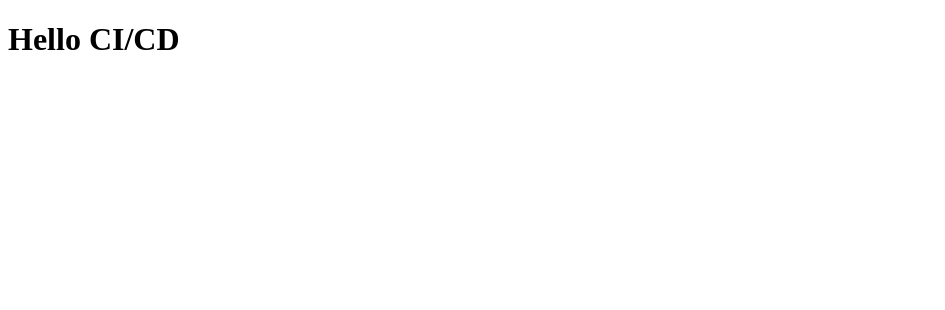
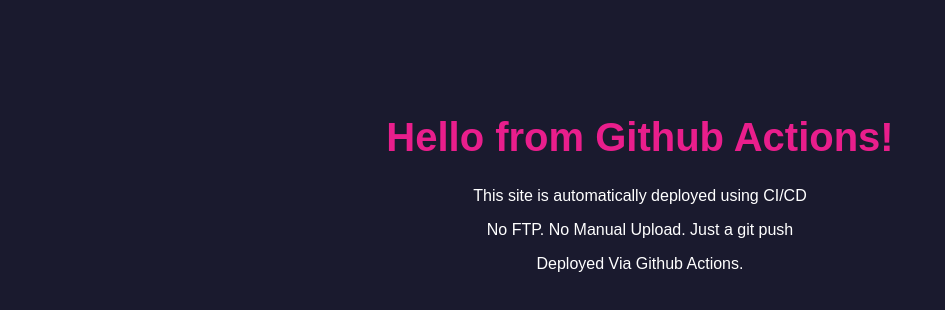
Before and after one commit to pranavrai18/my-cicd-first, a plain HTML site: page index.html in a window 1280 px wide. Shown: the whole page, without its empty margins (0-945 px from the left). Drawn offline with Linux system fonts and the light colour scheme.

Commit message:
added deploy yml

```diff
--- a/index.html
+++ b/index.html
@@ -1,11 +1,38 @@
 <!DOCTYPE html>
 <html lang="en">
 <head>
-    <meta charset="UTF-8">
-    <meta name="viewport" content="width=device-width, initial-scale=1.0">
-    <title>Document</title>
+<meta charset="UTF-8">
+<meta name="viewport" content="width=device-width, initial-scale=1.0">
+<title>My CI/CD Site</title>
+<style>
+body {
+background-color: #1a1a2e;
+color: white;
+font-family: Arial, sans-serif;
+text-align: center;
+padding: 80px 20px;
+}
+
+h1 {
+color: #e91e8c;
+font-size: 2.5em;
+}
+
+.badge {
+display: inline-block;
+background: #e91e8c;
+color: white;
+padding: 8px 20px;
+border-radius: 20px;
+margin-top: 20px;
+font-size: 1.1em;
+}
+</style>
 </head>
 <body>
-    <h1>Hello CI/CD</h1>
+<h1>Hello from Github Actions!</h1>
+<p>This site is automatically deployed using CI/CD</p>
+<p>No FTP. No Manual Upload. Just a git push</p>
+<div class="badgle">Deployed Via Github Actions.</div>
 </body>
 </html>
```
Also changed, not shown: 2 other files.
